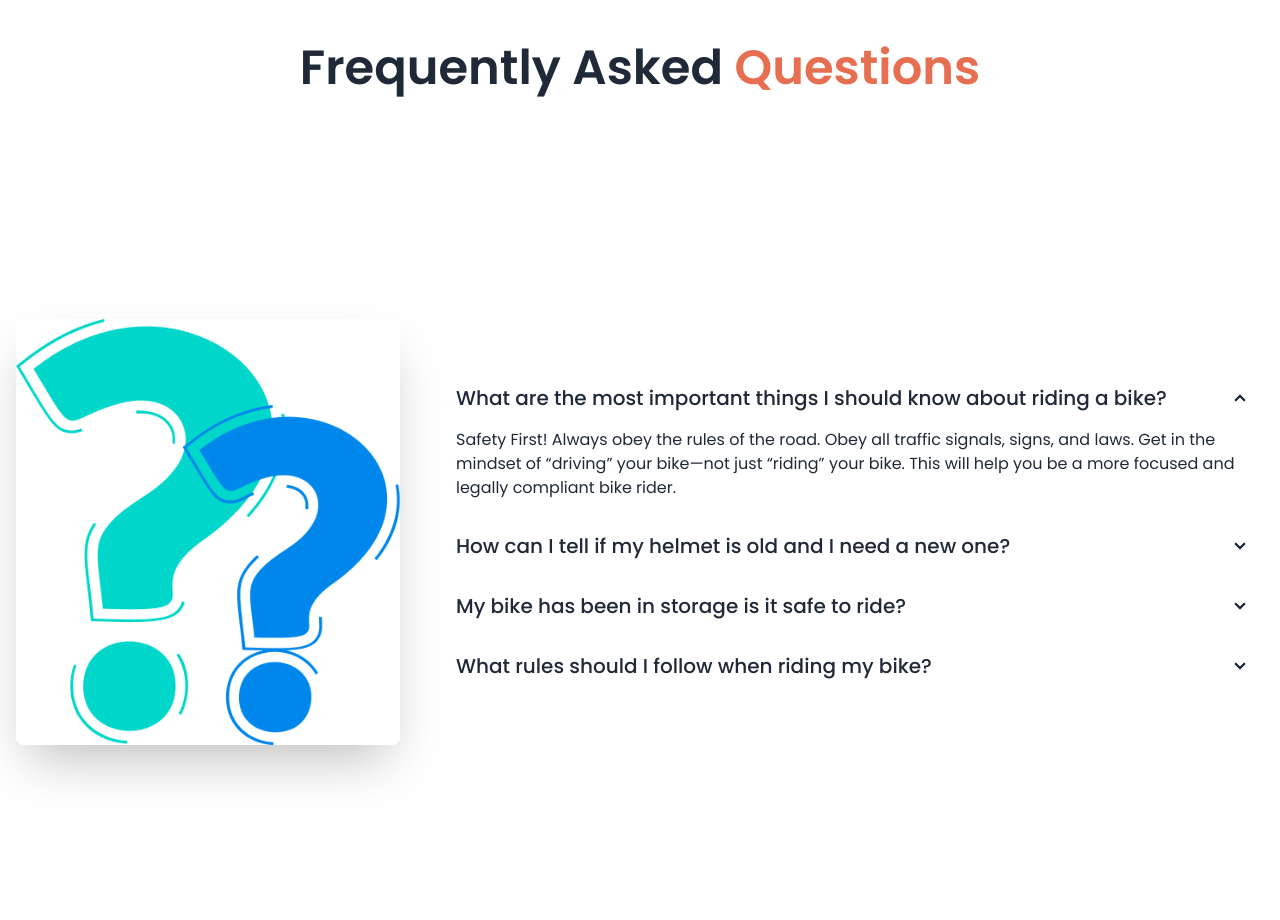
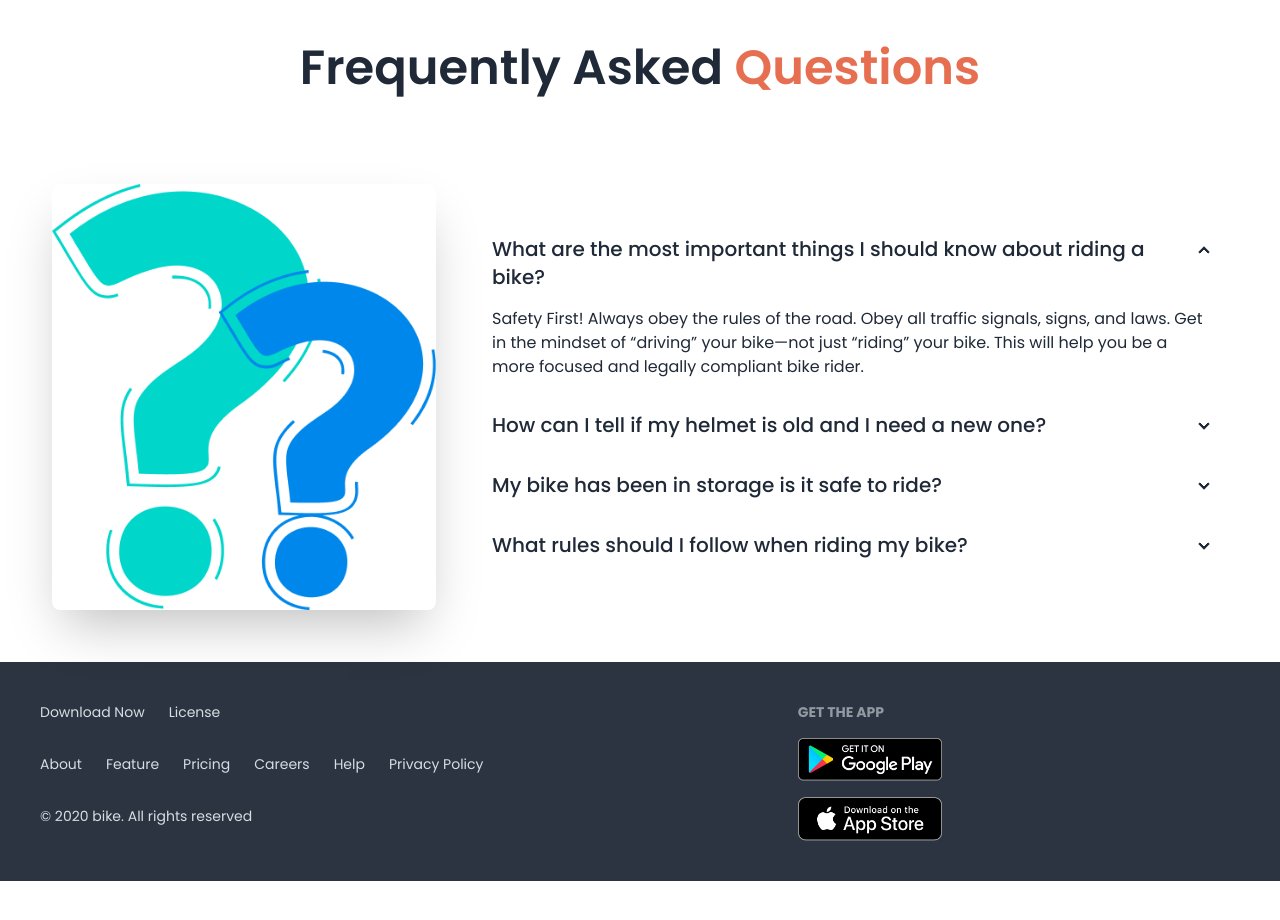
Before and after one commit to kawser2917/Biker-Zone, a plain HTML site: page index.html in a window 1280 px wide. Shown: the part 2760-3680 px from the top of the page. After the commit the page ends 3641 px from the top, so only its background shows below. Drawn offline with nearby package versions, Linux system fonts and the light colour scheme.

Commit message:
project done

```diff
--- a/index.html
+++ b/index.html
@@ -284,7 +284,7 @@
                 <!-- Review 3 -->
                 <div class="card bg-base-100 p-9 border-2 border-gray-400">
                     <figure>
-                      <img src="images/others/user-1.png"
+                      <img src="images/others/user-3.png"
                         alt="user" class="w-36"/>
                     </figure>
                     <div class="card-body mt-7">
@@ -314,7 +314,7 @@
         <!-- Frequently Asked Question -->
         <section class="mt-28">
             <h3 class="text-center text-5xl font-semibold">Frequently Asked <span class="text-bike-primary">Questions</span></h3>
-            <div class="hero min-h-screen mt-10">
+            <div class="hero mt-10 p-9">
                 <div class="hero-content gap-10 flex-col lg:flex-row">
                   <img
                     src="images/others/faq.png"
@@ -355,9 +355,30 @@
 
         </section>
     </main>
-    <footer>
-
-    </footer>
+    <footer class="footer bg-neutral text-neutral-content p-10">
+        <aside class="space-y-6">
+            <div class="flex gap-6">
+                <p>Download Now</p>
+                <p>License</p>
+            </div>
+            <div class="flex gap-6">
+                <a href="">About</a>
+                <a href="">Feature</a>
+                <a href="">Pricing</a>
+                <a href="">Careers</a>
+                <a href="">Help</a>
+                <a href="">Privacy Policy</a>
+            </div>
+            <p>© 2020 bike. All rights reserved</p>
+        </aside>
+        <nav>
+          <h6 class="footer-title">Get The App</h6>
+          <div class="grid grid-cols-1 gap-4">
+            <a><img class="w-36" src="images/others/android.png" alt=""></a>
+            <a><img class="w-36" src="images/others/ios.png" alt=""></a>
+          </div>
+        </nav>
+      </footer>
 </body>
 
 </html>
```
